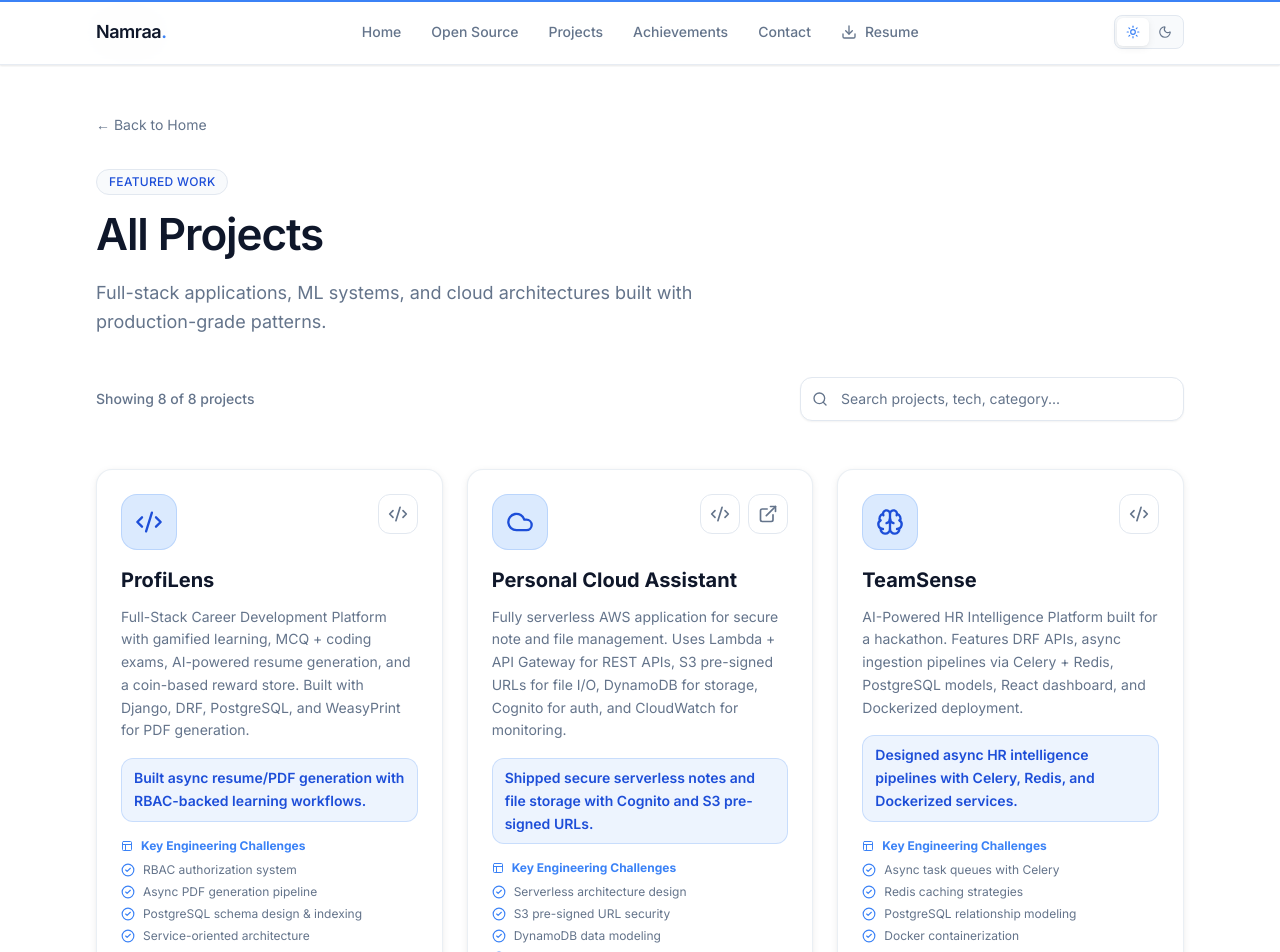
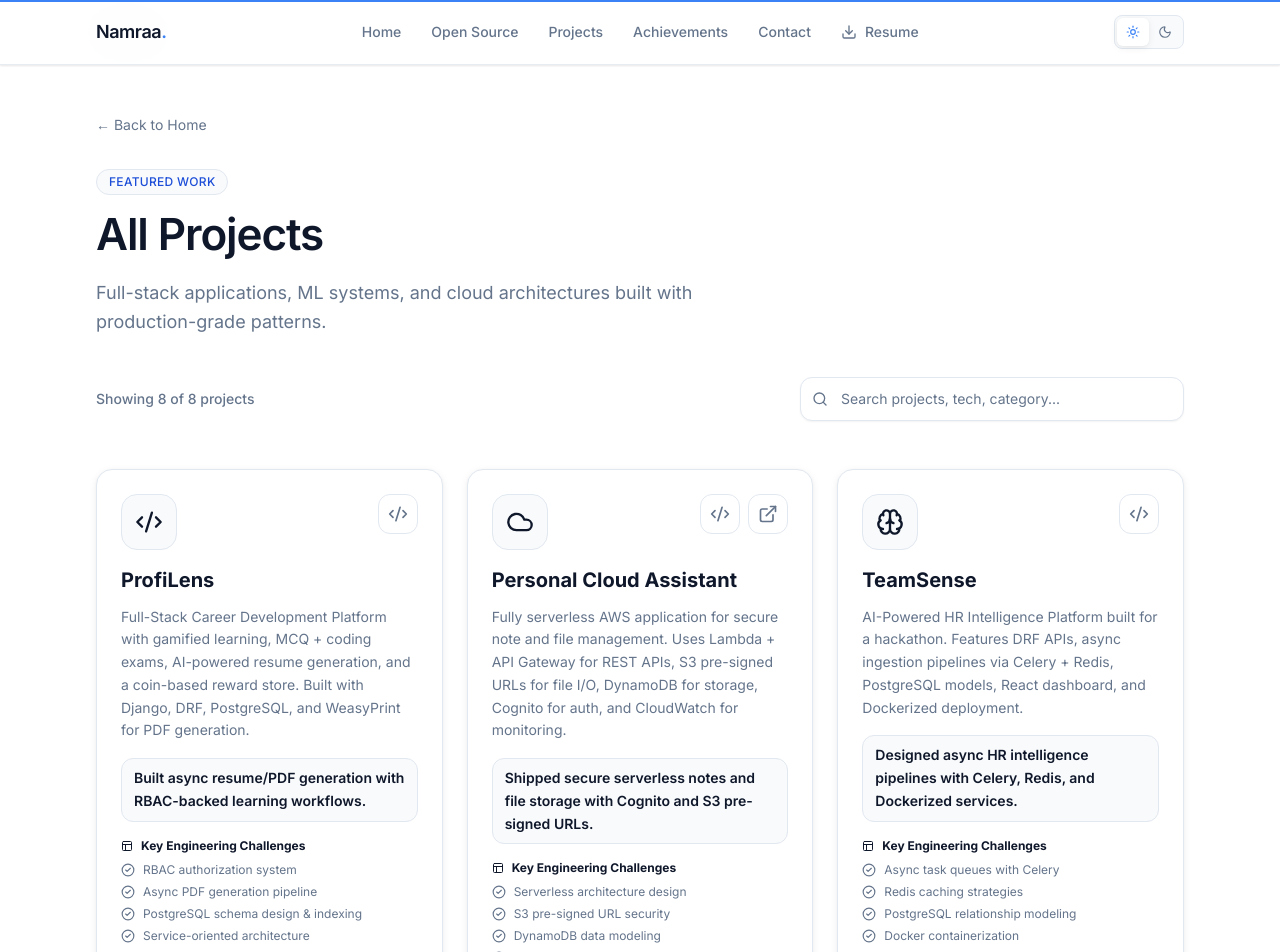
Before and after one commit to Namraa310806/Portfolio, a Next.js app: page /projects in a window 1280 px wide. Shown: the top 952 px of the page. Built offline with nearby package versions, Linux system fonts and the light colour scheme.

Commit message:
Fixing project carousel cards

```diff
--- a/package.json
+++ b/package.json
@@ -15,7 +15,6 @@
     "clsx": "^2.1.1",
     "framer-motion": "^12.40.0",
     "lucide-react": "^1.20.0",
-    "matter-js": "^0.20.0",
     "next": "16.2.9",
     "next-themes": "^0.4.6",
     "react": "19.2.4",
@@ -27,7 +26,6 @@
   },
   "devDependencies": {
     "@tailwindcss/postcss": "^4",
-    "@types/matter-js": "^0.20.2",
     "@types/node": "^20",
     "@types/react": "^19",
     "@types/react-dom": "^19",
--- a/src/components/pages/projects-page.tsx
+++ b/src/components/pages/projects-page.tsx
@@ -91,17 +91,16 @@ export function ProjectsPage() {
               return (
                 <FadeIn key={project.title} delay={index * 0.1}>
                   <motion.div
-                    className="group relative h-full overflow-hidden rounded-2xl border border-border/70 bg-card p-6 shadow-sm transition-all duration-300 hover:border-accent/45 hover:shadow-lg"
+                    className="group relative h-full overflow-hidden rounded-2xl border border-border bg-card p-6 shadow-sm transition-all duration-300 hover:border-foreground/20 hover:shadow-md"
                     initial={{ opacity: 0, y: 20 }}
                     whileInView={{ opacity: 1, y: 0 }}
                     viewport={{ once: true }}
                     transition={{ duration: 0.5, delay: index * 0.1 }}
                     whileHover={{ y: -6 }}
                   >
-                    <div className="absolute inset-0 bg-gradient-to-br from-accent/10 via-transparent to-transparent opacity-0 transition-opacity duration-500 group-hover:opacity-100" />
                     <div className="relative z-10 flex h-full flex-col">
                       <div className="flex items-start justify-between gap-4 mb-4">
-                        <div className="flex h-14 w-14 items-center justify-center rounded-2xl bg-accent-muted border border-accent/20 text-accent-foreground group-hover:scale-105 transition-all duration-300">
+                        <div className="flex h-14 w-14 items-center justify-center rounded-2xl bg-background-muted border border-border text-foreground group-hover:scale-105 transition-all duration-300">
                           <Icon className="h-7 w-7" />
                         </div>
                         <div className="flex gap-2">
@@ -109,7 +108,7 @@ export function ProjectsPage() {
                             href={project.github}
                             target="_blank"
                             rel="noopener noreferrer"
-                            className="flex h-10 w-10 items-center justify-center rounded-xl border border-border bg-background/80 text-foreground-muted hover:border-accent/50 hover:bg-accent/10 hover:text-accent transition-all duration-300"
+                            className="flex h-10 w-10 items-center justify-center rounded-xl border border-border bg-background text-foreground-muted hover:border-foreground/20 hover:bg-background-muted hover:text-foreground transition-all duration-300"
                             aria-label={`${project.title} GitHub repository`}
                           >
                             <Code2 className="h-5 w-5" />
@@ -119,7 +118,7 @@ export function ProjectsPage() {
                               href={project.liveDemo}
                               target="_blank"
                               rel="noopener noreferrer"
-                              className="flex h-10 w-10 items-center justify-center rounded-xl border border-border bg-background/80 text-foreground-muted hover:border-accent/50 hover:bg-accent/10 hover:text-accent transition-all duration-300"
+                              className="flex h-10 w-10 items-center justify-center rounded-xl border border-border bg-background text-foreground-muted hover:border-foreground/20 hover:bg-background-muted hover:text-foreground transition-all duration-300"
                               aria-label={`${project.title} live demo`}
                             >
                               <ExternalLink className="h-5 w-5" />
@@ -128,7 +127,7 @@ export function ProjectsPage() {
                         </div>
                       </div>
 
-                      <h3 className="text-xl font-bold text-foreground group-hover:text-accent transition-colors duration-300">
+                      <h3 className="text-xl font-bold text-foreground">
                         {project.title}
                       </h3>
 
@@ -136,12 +135,12 @@ export function ProjectsPage() {
                         {project.description}
                       </p>
 
-                      <p className="mt-4 rounded-xl border border-accent/20 bg-accent-muted/50 px-3 py-2 text-sm font-semibold leading-relaxed text-accent-foreground">
+                      <p className="mt-4 rounded-xl border border-border bg-background-muted px-3 py-2 text-sm font-semibold leading-relaxed text-foreground">
                         {project.outcome}
                       </p>
 
                       <div className="mt-4">
-                        <p className="text-xs font-bold text-accent mb-2 flex items-center gap-2">
+                        <p className="text-xs font-bold text-foreground mb-2 flex items-center gap-2">
                           <Layout className="h-3 w-3" />
                           Key Engineering Challenges
                         </p>
@@ -151,7 +150,7 @@ export function ProjectsPage() {
                               key={challenge}
                               className="flex items-center gap-2 text-xs text-foreground-muted"
                             >
-                              <CheckCircle2 className="h-3.5 w-3.5 text-accent flex-shrink-0" />
+                              <CheckCircle2 className="h-3.5 w-3.5 text-foreground-muted flex-shrink-0" />
                               <span>{challenge}</span>
                             </li>
                           ))}
--- a/src/components/sections/achievements.tsx
+++ b/src/components/sections/achievements.tsx
@@ -1,9 +1,8 @@
 "use client";
 
 import { motion } from "framer-motion";
-import { Trophy, Target, Award, Medal, Star, Zap, Code2 } from "lucide-react";
+import { Trophy, Target, Award, Medal, Star, Zap } from "lucide-react";
 import { AnimatedCounter } from "@/components/animations/animated-counter";
-import { FadeIn } from "@/components/animations/fade-in";
 import { SectionHeader } from "@/components/ui/section-header";
 import { siteConfig } from "@/data/site";
 
--- a/src/components/sections/contact.tsx
+++ b/src/components/sections/contact.tsx
@@ -1,11 +1,8 @@
 "use client";
 
-import { Code2, Link, Mail, Send, Download } from "lucide-react";
+import { Code2, Link, Mail, Download } from "lucide-react";
 import { motion } from "framer-motion";
-import { FadeIn } from "@/components/animations/fade-in";
-import { buttonVariants } from "@/components/ui/button-variants";
 import { SectionHeader } from "@/components/ui/section-header";
-import { cn } from "@/lib/utils";
 import { siteConfig } from "@/data/site";
 import { withBasePath } from "@/lib/utils";
 
--- a/src/components/sections/education.tsx
+++ b/src/components/sections/education.tsx
@@ -2,7 +2,6 @@
 
 import { motion } from "framer-motion";
 import { GraduationCap, Award } from "lucide-react";
-import { FadeIn } from "@/components/animations/fade-in";
 import { SectionHeader } from "@/components/ui/section-header";
 import { education } from "@/data/site";
 
--- a/src/components/sections/engineering-ecosystem.tsx
+++ b/src/components/sections/engineering-ecosystem.tsx
@@ -1,10 +1,10 @@
 "use client";
 
 import { useEffect, useRef, useState } from "react";
-import { motion, AnimatePresence, useSpring, useMotionValue } from "framer-motion";
+import { motion, AnimatePresence } from "framer-motion";
 import { SectionHeader } from "@/components/ui/section-header";
 import {
-  Layers, Cloud, Zap, Brain, Eye, Cpu as AI,
+  Layers, Cloud, Zap, Brain, Cpu as AI,
   Database, LucideIcon, Code
 } from "lucide-react";
 import {
@@ -394,7 +394,6 @@ export function EngineeringEcosystem() {
   const [selectedTech, setSelectedTech] = useState<Technology | null>(null);
   const [mousePosition, setMousePosition] = useState<{ x: number; y: number } | null>(null);
   const [nodePositions, setNodePositions] = useState<Record<string, NodePosition>>({});
-  const [containerSize, setContainerSize] = useState({ width: 0, height: 0 });
 
   useEffect(() => {
     if (!containerRef.current) return;
@@ -402,8 +401,6 @@ export function EngineeringEcosystem() {
     const container = containerRef.current;
     const width = Math.min(container.clientWidth, 1200);
     const height = 600;
-
-    setContainerSize({ width, height });
 
     // Generate random positions for all nodes
     const positions: Record<string, NodePosition> = {};
--- a/src/components/sections/hero.tsx
+++ b/src/components/sections/hero.tsx
@@ -4,7 +4,6 @@ import { ArrowDown, Download, Code2, Link, Sparkles } from "lucide-react";
 import { motion } from "framer-motion";
 import { AuroraBackground } from "@/components/visuals/aurora-background";
 import { GradientMesh } from "@/components/visuals/gradient-mesh";
-import { FadeIn } from "@/components/animations/fade-in";
 import { Button } from "@/components/ui/button";
 import { buttonVariants } from "@/components/ui/button-variants";
 import { cn, withBasePath } from "@/lib/utils";
```
Also changed, not shown: src/components/sections/projects.tsx (+8 -9 lines), 1 other file (tests, documents, lock files or other folders).
